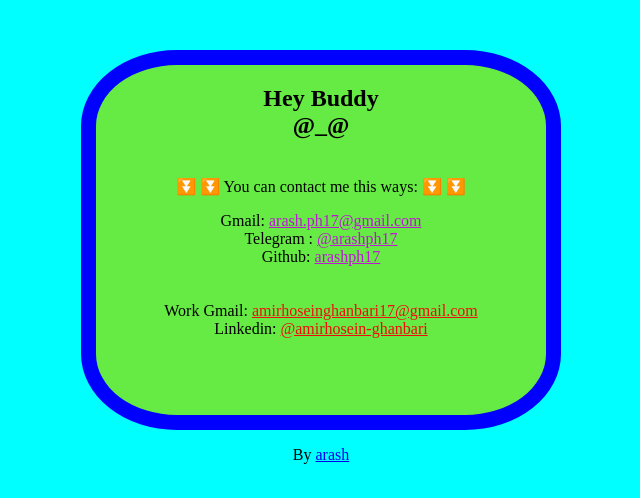
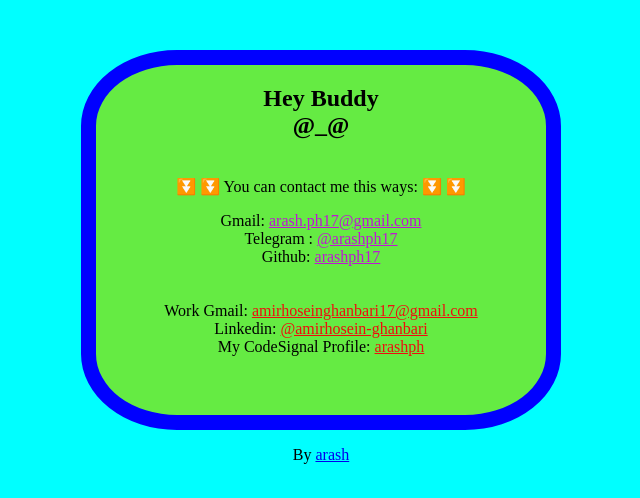
Before and after one commit to arashph17/arashph17.github.io, a plain HTML site: page index.html in a window 1280 px wide. Shown: the whole page, without its empty margins (319-959 px from the left). Drawn offline with Linux system fonts and the light colour scheme.

Commit message:
add codesignal profile link

```diff
--- a/index.html
+++ b/index.html
@@ -41,9 +41,12 @@
           <div >
             <br><br>Work Gmail: <a href="mailto:amirhoseinghanbari17@gmail.com" target="_blank"  style="color:rgb(238, 15, 15);">amirhoseinghanbari17@gmail.com</a>
           </div>
-          <div >
+         <div >
             Linkedin: <a href="https://www.linkedin.com/in/amirhosein-ghanbari/" target="_blank"  style="color:rgb(240, 11, 11);">@amirhosein-ghanbari</a>
           </div>
+         <div >
+              My CodeSignal Profile: <a href="https://app.codesignal.com/profile/arashph" target="_blank"  style="color:rgb(238, 15, 15);">arashph</a>
+         </div>
 
         </div>
     </div>
```
